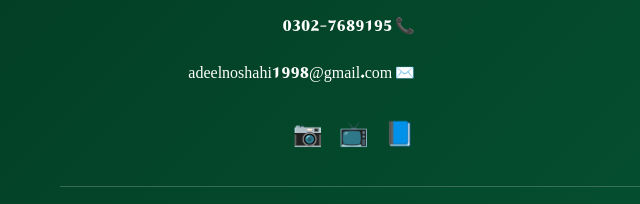
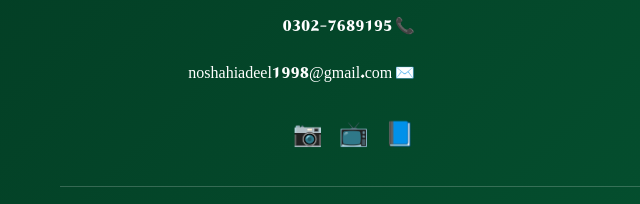
Before and after one commit to noshahi-devs/URS2025, a plain HTML site: page about.html in a window 1280 px wide. Shown: the part 4579-4783 px from the top of the page, 0-640 px from the left. Drawn offline with Linux system fonts and the light colour scheme; a web font is replaced by a local one.

Commit message:
Updated project files

```diff
--- a/about.html
+++ b/about.html
@@ -242,7 +242,7 @@
                     <h4>رابطہ</h4>
                     <p>📞 0328-1642297</p>
                     <p>📞 0302-7689195</p>
-                    <p>✉️ adeelnoshahi1998@gmail.com</p>
+                    <p>✉️ noshahiadeel1998@gmail.com</p>
                     <div class="social-icons">
                         <a href="#" class="social-icon">📘</a>
                         <a href="#" class="social-icon">📺</a>
```
Also changed, not shown: contact.html (+1 -1 lines), gallery.html (+1 -1 lines), guests.html (+1 -1 lines), index.html (+1 -1 lines), invitation.html (+1 -1 lines), langar.html (+1 -1 lines), urs-details.html (+1 -1 lines), venue.html (+1 -1 lines).
